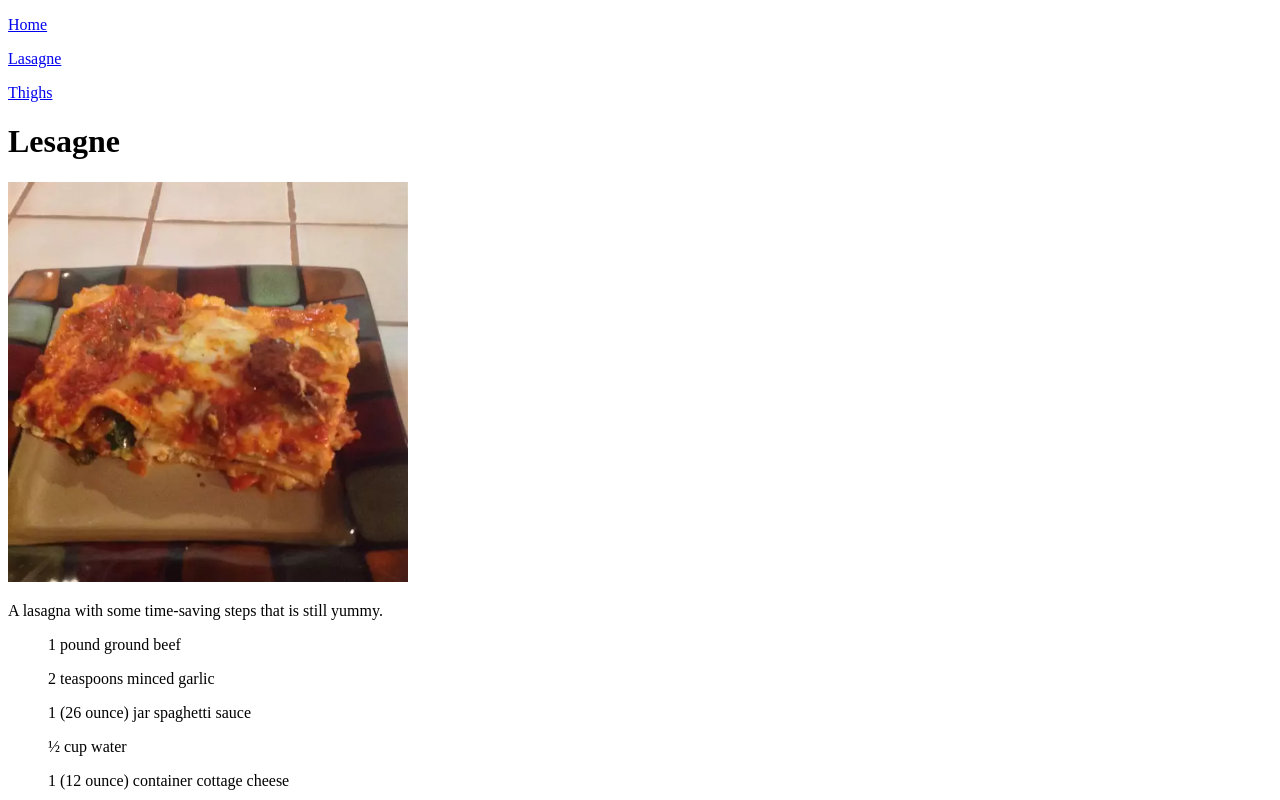
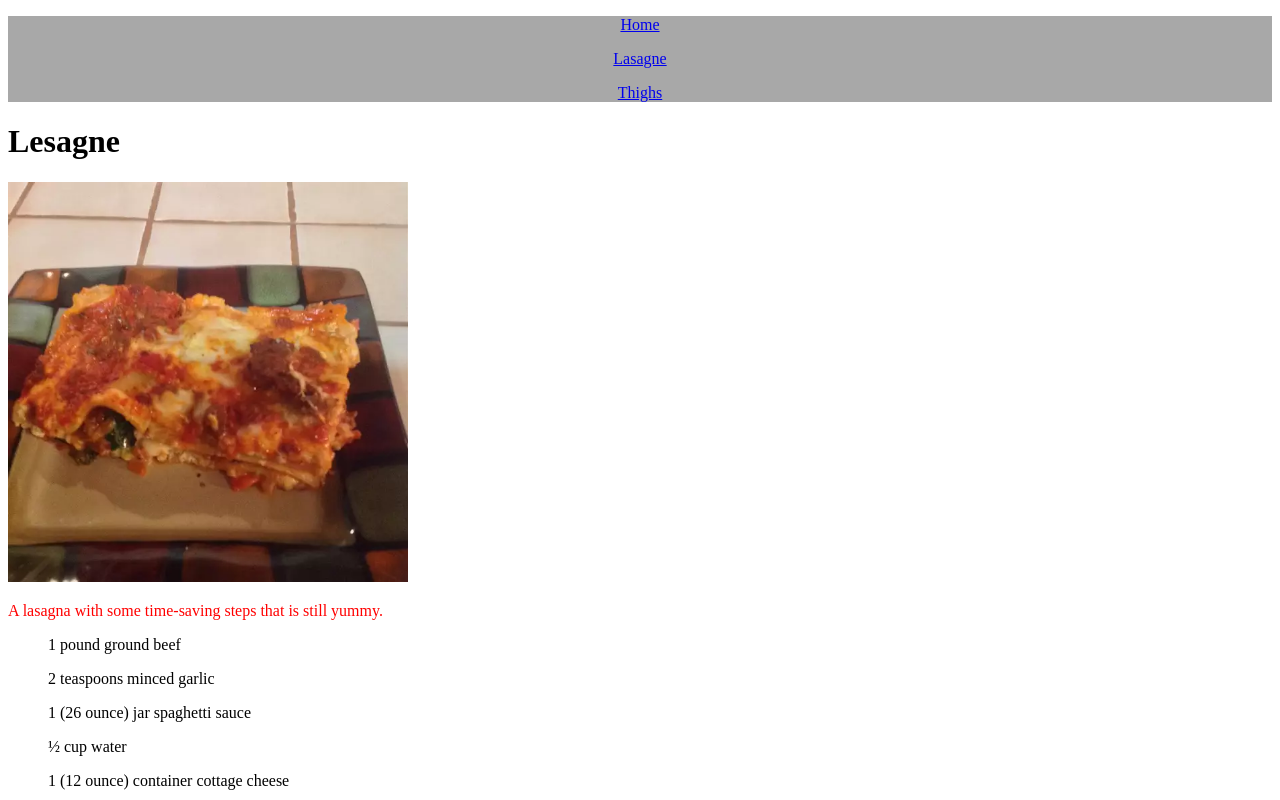
Before and after one commit to MoronPhatboi/odin-recipes, a plain HTML site: page recipes/lasagne.html in a window 1280 px wide. Shown: the top 800 px of the page. Drawn offline with Linux system fonts and the light colour scheme; files that its build step writes are made by us from their sources.

Commit message:
added syles.css and divs to all pages in use

```diff
--- a/recipes/lasagne.html
+++ b/recipes/lasagne.html
@@ -5,11 +5,14 @@
     <meta http-equiv="X-UA-Compatible" content="IE=edge">
     <meta name="viewport" content="width=device-width, initial-scale=1.0">
     <title>Lesagne</title>
+    <link rel="stylesheet" href="./styles/style.css">
 </head>
 <body>
-    <p><a href="../index.html">Home</a></p>
-    <p><a href="./lasagne.html">Lasagne</a></p>
-    <p><a href="./thighs.html">Thighs</a></p>
+    <div>
+        <p><a href="../index.html">Home</a></p>
+        <p><a href="./recipes/lasagne.html">Lasagne</a></p>
+        <p><a href="./recipes/thighs.html">Thighs</a></p>
+    </div>
     <h1>Lesagne</h1>
     <img src="images/lesagne.jpg" width="400" height="auto">
 
--- a/styles/style.css
+++ b/styles/style.css
@@ -1,6 +1,8 @@
 div{
     color: white;
-    background-color: black;
+    background-color: rgb(168, 168, 168);
+    text-align: center;
+
 }
 
 p {
```
Also changed, not shown: recipes/thighs.html (+6 -3 lines).
